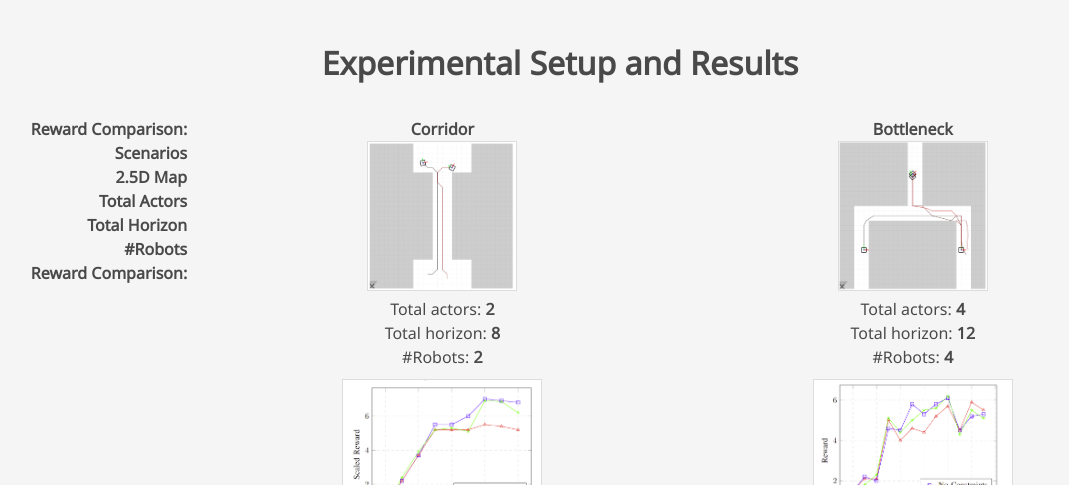
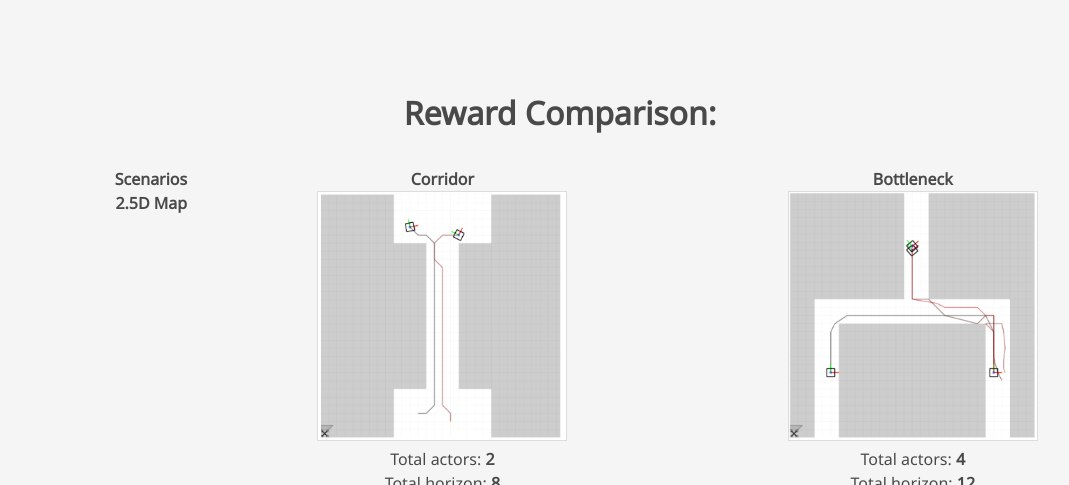
Before and after one commit to CoCapture/cocapture.github.io, a plain HTML site: page index.html in a window 1280 px wide. Shown: the part 2353-2838 px from the top of the page, without its empty margins (80-1149 px from the left). Drawn offline with nearby package versions, Linux system fonts and the light colour scheme; some icons are missing; a web font is replaced by a local one.

Commit message:
results updating

```diff
--- a/index.html
+++ b/index.html
@@ -111,7 +111,7 @@
   </div>
 </section>
 
-<section class="hero is-light is-big">
+<section class="hero is-light is-big" style="padding-bottom: 50px;">
   <div class="hero-body">
     <div class="container">
       <!-- Add a new container for the h3 caption at the top -->
@@ -126,17 +126,17 @@
         <div class="column is-one-third has-text-centered">
           <img id="shelves" src="./assets/need/multi-actor-indoor-motioncapture.png" alt="indoor motion capture" style="height: 120%; width: 100%; object-fit: cover;">
           <p style="padding: 10px;">Motion Capture of multi-actor scenes for virtual production</p>
-          <p style="font-size: 0.8em; color: gray;">Figure referenced from Optitrack</p>
+          <p style="font-size: 0.8em; color: gray;">(Figure referenced from Optitrack)</p>
         </div>
         <div class="column is-one-third has-text-centered">
           <img id="binpick" src="./assets/need/cyclist-motion-capture.jpg" alt="Cyclist" style="height: 120%; width: 100%; object-fit: cover;">
           <p style="padding: 10px;">Outdoor scenes provide long horizon motion capture sequence</p>
-          <p style="font-size: 0.8em; color: gray;">Figure referenced from Optitrack</p>
+          <p style="font-size: 0.8em; color: gray;">(Figure referenced from Optitrack)</p>
         </div>
         <div class="column is-one-third has-text-centered">
           <img id="ten" src="./assets/need/humanoid.jpg" alt="Humanoid" style="height: 120%; width: 100%; object-fit: cover;">
           <p style="padding: 10px;">Motion capture provides high quality data for humanoid training</p>
-          <p style="font-size: 0.8em; color: gray;">Harrison Schell from madevisual.co</p>
+          <p style="font-size: 0.8em; color: gray;">(Harrison Schell from madevisual.co)</p>
         </div>
       </div>
     </div>
@@ -171,7 +171,7 @@
         <div class="column is-one-quarter has-text-centered">
           <img id="ten" src="./assets/factors/multi-person coverage.jpg" alt="multi-person coverage" style="height: auto; width: 100%; object-fit: contain;">
           <p>Multi-person coverage</p>
-          <p style="font-size: 0.8em; color: gray;">Figure referenced from paperswithcode.com</p>
+          <p style="font-size: 0.8em; color: gray;">(Figure referenced from paperswithcode.com)</p>
         </div>
       </div>
     </div>
@@ -194,19 +194,14 @@
 <section class="hero is-light">
   <div class="hero-body">
     <div class="container">
-      <h1 class="title has-text-centered">Experimental Setup and Results</h1>
+      <h1 class="title has-text-centered">Reward Comparison:</h1>
 
       <!-- Reward Comparison -->
       <div class="columns is-multiline" style="margin-top: 20px;">
         <!-- Left column for text labels -->
         <div class="column is-one-fifth has-text-right" style="padding-right: 20px;">
-          <p><strong>Reward Comparison:</strong></p>
           <p><strong>Scenarios</strong></p>
           <p><strong>2.5D Map</strong></p>
-          <p><strong>Total Actors</strong></p>
-          <p><strong>Total Horizon</strong></p>
-          <p><strong>#Robots</strong></p>
-          <p><strong>Reward Comparison:</strong></p>
         </div>
 
         <!-- Right column for Corridor and Bottleneck -->
@@ -216,24 +211,24 @@
             <div class="column has-text-centered">
               <p><strong>Corridor</strong></p>
               <!-- 2.5D Map for Corridor -->
-              <img src="./assets/results/corridor_scenario.png" alt="2.5D Map for Corridor" style="height: 150px; width: 150px; margin: 0 auto; object-fit: cover; border: 1px solid #ddd;">
+              <img src="./assets/results/corridor_scenario.png" alt="2.5D Map for Corridor" style="height: 250px; width: 250px; margin: 0 auto; object-fit: cover; border: 1px solid #ddd;">
               <p>Total actors: <strong>2</strong></p>
               <p>Total horizon: <strong>8</strong></p>
               <p>#Robots: <strong>2</strong></p>
               <!-- Reward Chart for Corridor -->
-              <img src="./assets/results/cooridor_coordinated.png" alt="Reward Chart for Corridor" style="height: 150px; width: 200px; margin: 10px auto; object-fit: cover; border: 1px solid #ddd;">
+              <img src="./assets/results/cooridor_coordinated.png" alt="Reward Chart for Corridor" style="height: 250px; width: 300px; margin: 10px auto; object-fit: cover; border: 1px solid #ddd;">
             </div>
 
             <!-- Bottleneck Column -->
             <div class="column has-text-centered">
               <p><strong>Bottleneck</strong></p>
               <!-- 2.5D Map for Bottleneck -->
-              <img src="./assets/results/bottleneck_scenario_.png" alt="2.5D Map for Bottleneck" style="height: 150px; width: 150px; margin: 0 auto; object-fit: cover; border: 1px solid #ddd;">
+              <img src="./assets/results/bottleneck_scenario_.png" alt="2.5D Map for Bottleneck" style="height: 250px; width: 250px; margin: 0 auto; object-fit: cover; border: 1px solid #ddd;">
               <p>Total actors: <strong>4</strong></p>
               <p>Total horizon: <strong>12</strong></p>
               <p>#Robots: <strong>4</strong></p>
               <!-- Reward Chart for Bottleneck -->
-              <img src="./assets/results/bottleneck_coordinated.png" alt="Reward Chart for Bottleneck" style="height: 150px; width: 200px; margin: 10px auto; object-fit: cover; border: 1px solid #ddd;">
+              <img src="./assets/results/bottleneck_coordinated.png" alt="Reward Chart for Bottleneck" style="height: 250px; width: 300px; margin: 10px auto; object-fit: cover; border: 1px solid #ddd;">
             </div>
           </div>
         </div>
```
